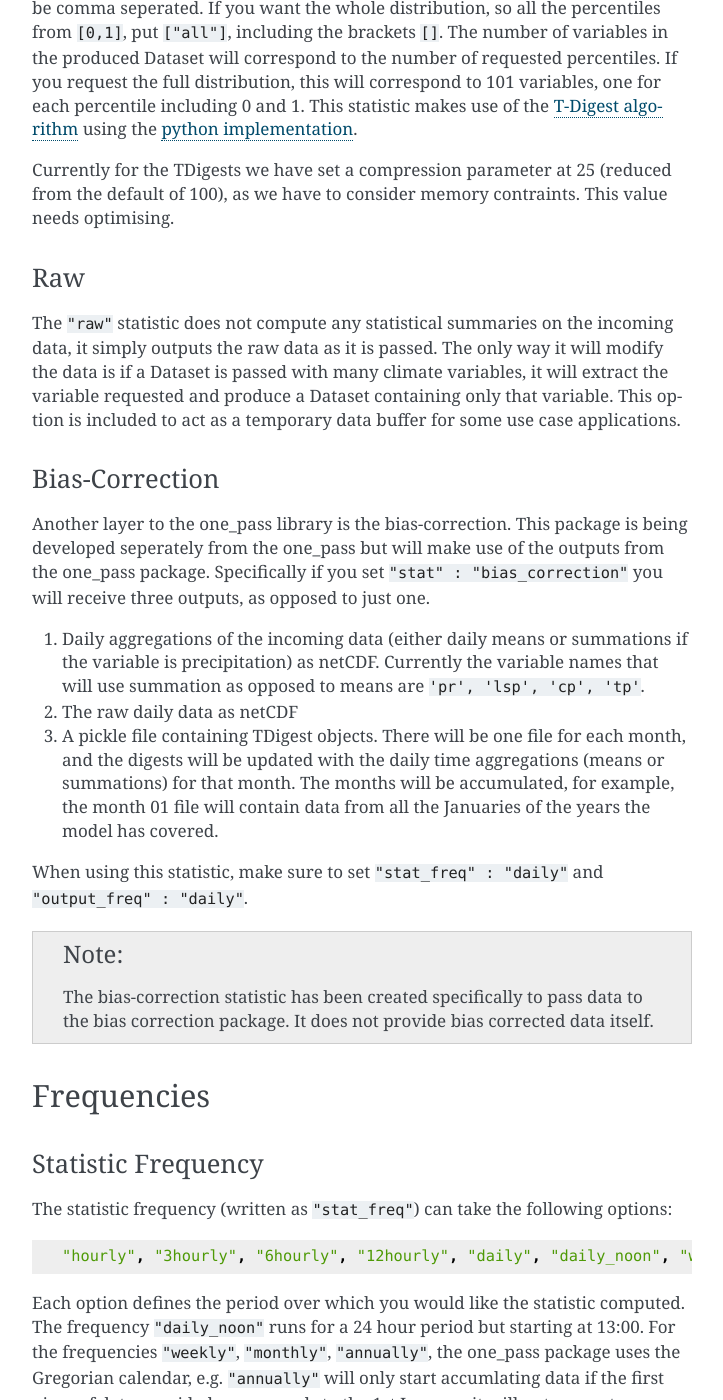
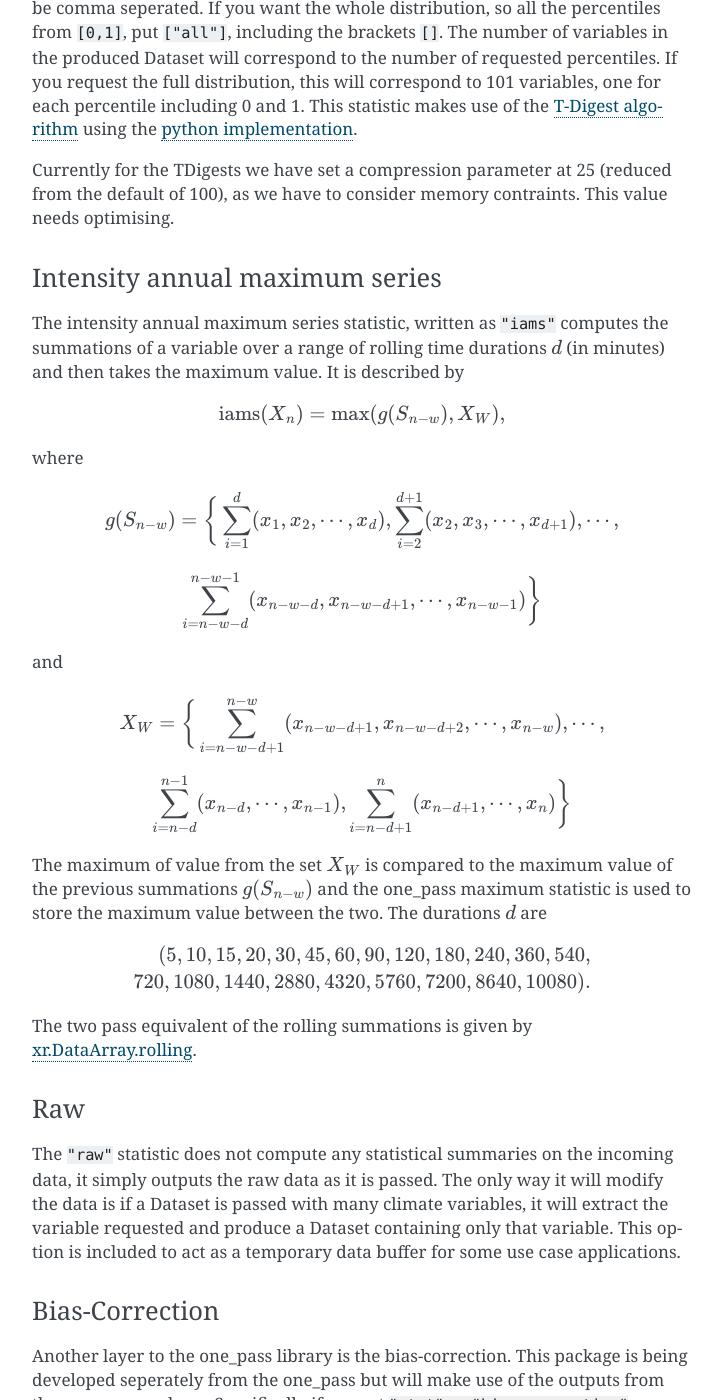
Before and after one commit to DestinE-Climate-DT/one_pass, a Sphinx documentation site: the page built from docs/source/the_data_request.rst, in a window 1280 px wide and 1400 px high, scrolled down 3960 px. Shown: the whole window, without its empty margins (388-1111 px from the left). Built offline with Sphinx 7.4.7, drawn with Linux system fonts in a browser that asks for light colours; some of the changed text lies outside the part shown.

Commit message:
adding iams statistic to docs

```diff
--- a/docs/source/the_data_request.rst
+++ b/docs/source/the_data_request.rst
@@ -48,7 +48,7 @@ The one_pass package supports the following options for ``stat`` :
 
 .. code-block:: JSON
 
-   "mean", "sum", "std", "var", "thresh_exceed", "min", "max", "percentile", "raw", "bias_correction"
+   "mean", "sum", "std", "var", "thresh_exceed", "min", "max", "iams", "percentile", "raw", "bias_correction"
 
 We use the folling definitions in the mathematical descriptions of the algorithms below:
 
@@ -175,6 +175,40 @@ The ``"percentile"`` statistic requires a value for the key:value pair ``"percen
 
 Currently for the TDigests we have set a compression parameter at 25 (reduced from the default of 100), as we have to consider memory contraints. This value needs optimising.
 
+Intensity annual maximum series
+^^^^^^^^^^^^^^^^^^^^^^^^^^^^^^^^^
+
+The intensity annual maximum series statistic, written as ``"iams"`` computes the summations of a variable over a range of rolling time durations :math:`d` (in minutes) and then takes the maximum value. It is described by
+
+.. math::
+
+   \textrm{iams}(X_n) = \textrm{max}(g(S_{n-w}), X_W),
+
+where
+
+.. math::
+
+   g(S_{n-w}) = \bigg\{\sum_{i=1}^{d}(x_1, x_2, \cdots , x_d), \sum_{i=2}^{d+1}(x_2, x_3, \cdots , x_{d+1}), \cdots ,
+.. math::
+   \sum_{i=n-w-d}^{n-w-1}(x_{n-w-d}, x_{n-w-d+1}, \cdots , x_{n-w-1})\bigg\}
+
+and
+
+.. math::
+
+   X_W = \bigg\{\sum_{i=n-w-d+1}^{n-w}(x_{n-w-d+1}, x_{n-w-d+2}, \cdots , x_{n-w}), \cdots ,
+.. math::
+   \sum_{i=n-d}^{n-1}(x_{n-d}, \cdots , x_{n-1}), \sum_{i=n-d+1}^{n}(x_{n-d+1}, \cdots , x_{n})\bigg\}
+
+The maximum of value from the set :math:`X_W` is compared to the maximum value of the previous summations :math:`g(S_{n-w})` and the one_pass maximum statistic is used to store the maximum value between the two. The durations :math:`d` are
+
+.. math::
+
+  (5, 10, 15, 20, 30, 45, 60, 90, 120, 180, 240, 360, 540, \\
+  720, 1080, 1440, 2880, 4320, 5760, 7200, 8640, 10080).
+
+The two pass equivalent of the rolling summations is given by `xr.DataArray.rolling <https://docs.xarray.dev/en/stable/generated/xarray.DataArray.rolling.html>`__.
+
 Raw
 ^^^^^^^^^^
 
@@ -185,8 +219,8 @@ Bias-Correction
 
 Another layer to the one_pass library is the bias-correction. This package is being developed seperately from the one_pass but will make use of the outputs from the one_pass package. Specifically if you set ``"stat" : "bias_correction"`` you will receive three outputs, as opposed to just one.
 
-1. Daily aggregations of the incoming data (either daily means or summations if the variable is precipitation) as netCDF. Currently the variable names that will use summation as opposed to means are ``'pr', 'lsp', 'cp', 'tp'``.
-2. The raw daily data as netCDF
+1. Daily aggregations of the incoming data (either daily means or summations if the variable is precipitation) as netCDF. Currently the variable names that will use summation as opposed to means are ``'pr', 'lsp', 'cp', 'tp', 'pre', 'precip', 'rain'``.
+2. The raw data at native temporal resolution as netCDF (this is equivalent to ``"raw"`` described above).
 3. A pickle file containing TDigest objects. There will be one file for each month, and the digests will be updated with the daily time aggregations (means or summations) for that month. The months will be accumulated, for example, the month 01 file will contain data from all the Januaries of the years the model has covered.
 
 When using this statistic, make sure to set ``"stat_freq" : "daily"`` and ``"output_freq" : "daily"``.
```
